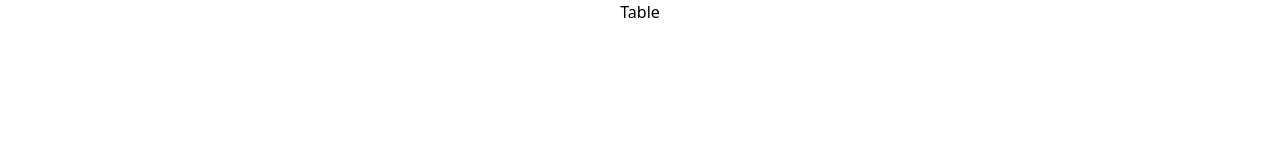
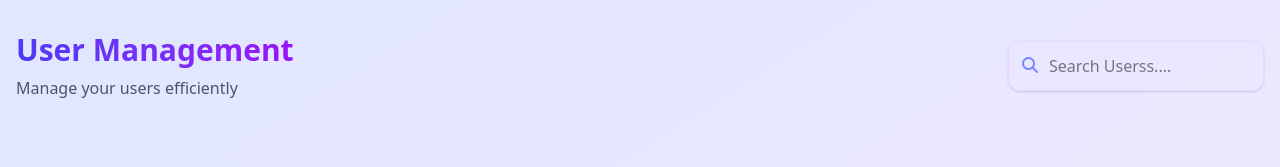
Before and after one commit to sndpbag/tailwind-table1, a plain HTML site: page index.html in a window 1280 px wide. Drawn offline with nearby package versions, Linux system fonts and the light colour scheme.

Commit message:
added search bar with header section

```diff
--- a/index.html
+++ b/index.html
@@ -4,9 +4,27 @@
     <meta charset="UTF-8">
     <meta name="viewport" content="width=device-width, initial-scale=1.0">
     <script src="https://cdn.jsdelivr.net/npm/@tailwindcss/browser@4"></script>
+    <link rel="stylesheet" href="https://cdnjs.cloudflare.com/ajax/libs/font-awesome/6.7.2/css/all.min.css" integrity="sha512-Evv84Mr4kqVGRNSgIGL/F/aIDqQb7xQ2vcrdIwxfjThSH8CSR7PBEakCr51Ck+w+/U6swU2Im1vVX0SVk9ABhg==" crossorigin="anonymous" referrerpolicy="no-referrer" />
     <title>Document</title>
 </head>
-<body>
-    <h2 class="text-center">Table</h2>
+<body class="bg-gradient-to-br from-indigo-100 to-purple-100 min-h-screen">
+     <div class="container mx-auto px-4 py-8" >
+        <!-- header -->
+         <div class="flex flex-col  md:flex-row justify-between items-center mb-8">
+            <div class="">
+                <h1 class="text-3xl font-bold bg-gradient-to-r from-indigo-600 to-purple-600 bg-clip-text text-transparent mb-2">User Management</h1>
+                <p class="text-gray-600">Manage your users efficiently</p>
+            </div>
+            <!-- search Bar -->
+            <div class="w-full md:w-64 mt-4 md:mt-0 relative">
+                <input type="text" placeholder="Search Userss...." class="w-full pl-10 pr-4 py-3 rounded-xl border border-purple-200
+                focus:outline-none focus:ring-2 focus:ring-indigo-500 focus:border-transparent shadow-sm">
+
+                <div class="absolute top-3 left-3.5 text-indigo-400">
+                    <i class="fa-solid fa-magnifying-glass"></i>
+                </div>
+            </div>
+         </div>
+     </div>
 </body>
 </html>
```
